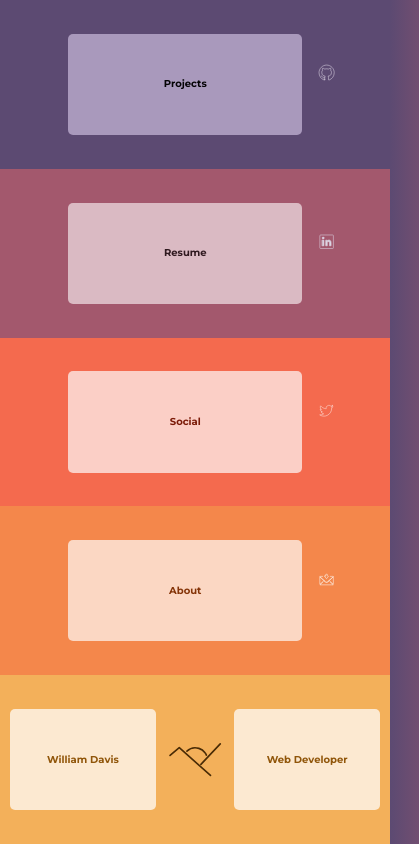
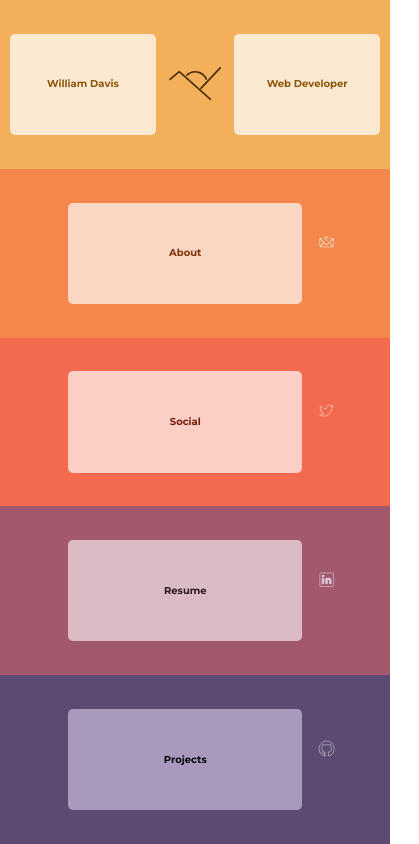
Before and after one commit to dayvista/portfolio-website, a React app: page / in a window 390 px wide. Shown: the whole page, 419 px wide, since content can reach past the window. Built offline with nearby package versions, Linux system fonts and the light colour scheme.

Commit message:
Began working on mobile view.

```diff
--- a/src/components/Sections/About.js
+++ b/src/components/Sections/About.js
@@ -94,7 +94,12 @@ const About = ({ index, phonePortraitView, changeIndex, sectionData }) => {
             exact
             path="/about"
             render={(props) => (
-              <AboutToggle {...props} index={index} sectionData={sectionData} />
+              <AboutToggle
+                {...props}
+                index={index}
+                sectionData={sectionData}
+                phonePortraitView={phonePortraitView}
+              />
             )}
           />
         </Switch>
--- a/src/components/Sections/SectionToggles/AboutToggle.js
+++ b/src/components/Sections/SectionToggles/AboutToggle.js
@@ -1,22 +1,38 @@
-import React, { Fragment } from "react";
+import React from "react";
 import { animated, useSpring } from "react-spring";
 
 import Icon from "../../Icon/IconIndex";
 
 import "../../../styles/css/Sections/About.css";
 
-const AboutToggle = ({ index, sectionData }) => {
+const AboutToggle = ({ index, sectionData, phonePortraitView }) => {
   const toggled = useSpring({
     opacity: index === `${sectionData.name}` ? 1 : 0,
-    width: index === `${sectionData.name}` ? "95%" : "0%",
+    width: index === `${sectionData.name}` ? "77.5vw" : "0vw",
+    height: index === `${sectionData.name}` ? "80vh" : "0vh",
     from: {
       opacity: 0,
-      width: "0%",
+      width: "0vw",
+      height: "0vh",
+    },
+  });
+
+  const toggledMobile = useSpring({
+    opacity: index === `${sectionData.name}` ? 1 : 0,
+    width: index === `${sectionData.name}` ? "77.5vw" : "0vw",
+    height: index === `${sectionData.name}` ? "80vh" : "0vh",
+    from: {
+      opacity: 0,
+      width: "0vw",
+      height: "0vh",
     },
   });
 
   return (
-    <animated.div className="about-toggle" style={toggled}>
+    <animated.div
+      className="about-toggle"
+      style={!phonePortraitView ? toggled : toggledMobile}
+    >
       <Icon name="selfie" fill="#602606" />
     </animated.div>
   );
--- a/src/styles/css/App.css
+++ b/src/styles/css/App.css
@@ -128,20 +128,24 @@ table {
 }
 html {
   font-size: 62.5%;
-  overflow: hidden;
+  position: fixed;
 }
 body {
   font-family: "Montserrat", sans-serif;
   color: white;
   background: #5c4a72;
-  background: linear-gradient(90deg, #5c4a72 0%, #f46a4e 50%, #f3b05a 100%);
+  background: linear-gradient(90deg, #5c4a72 0%, #a3586d 25%, #f46a4e 50%, #f4874b 75%, #f3b05a 100%);
 }
 .container {
   display: flex;
+  width: 100vw;
+  height: 100vh;
+  max-width: 100%;
+  max-height: 100%;
 }
 @media (max-width: 500px) {
   .container {
-    flex-direction: column;
+    flex-direction: column-reverse;
     justify-content: flex-start;
     align-items: flex-start;
   }
@@ -164,6 +168,9 @@ section img {
   -moz-user-select: none;
   -o-user-select: none;
 }
+section p {
+  text-align: center;
+}
 @media (max-width: 500px) {
   section {
     width: 100vw;
@@ -177,7 +184,7 @@ section img {
 }
 @media (min-width: 501px) and (max-width: 1024px) {
   section p {
-    font-size: 1.15rem;
+    font-size: 1.25rem;
   }
 }
 @media (min-width: 1025px) {
--- a/src/styles/less/App.less
+++ b/src/styles/less/App.less
@@ -5,7 +5,7 @@
 // CSS (less)
 html {
   font-size: 62.5%;
-  overflow: hidden;
+  position: fixed;
 }
 
 body {
@@ -17,16 +17,22 @@ body {
   background: linear-gradient(
     90deg,
     rgba(92, 74, 114, 1) 0%,
+    rgba(163, 88, 109, 1) 25%,
     rgba(244, 106, 78, 1) 50%,
+    rgba(244, 135, 75, 1) 75%,
     rgba(243, 176, 90, 1) 100%
   );
 }
 
 .container {
   display: flex;
+  width: 100vw;
+  height: 100vh;
+  max-width: 100%;
+  max-height: 100%;
 
   @media (max-width: 500px) {
-    .flex-attributes(column, flex-start, flex-start);
+    .flex-attributes(column-reverse, flex-start, flex-start);
   }
 
   @media (min-width: 501px) {
@@ -42,6 +48,10 @@ section {
     -khtml-user-select: none;
     -moz-user-select: none;
     -o-user-select: none;
+  }
+
+  p {
+    text-align: center;
   }
 
   display: flex;
@@ -61,7 +71,7 @@ section {
   // Tablet displays
   @media (min-width: 501px) and (max-width: 1024px) {
     p {
-      font-size: 1.15rem;
+      font-size: 1.25rem;
     }
   }
 
```
